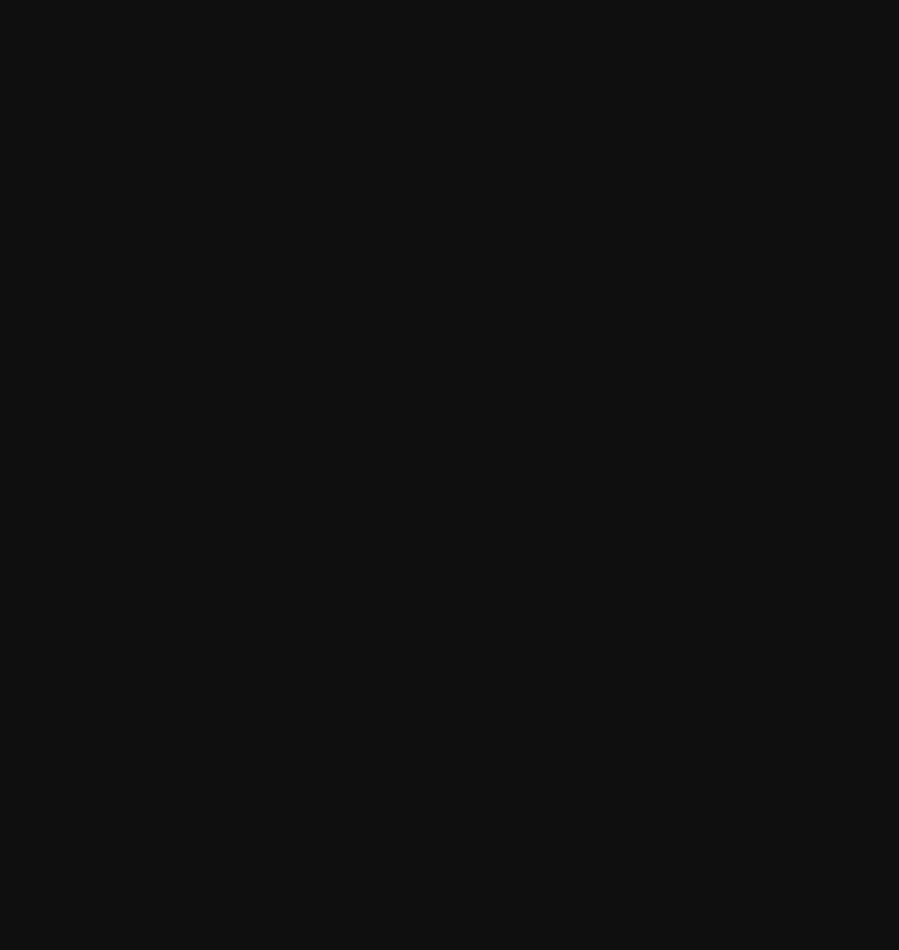
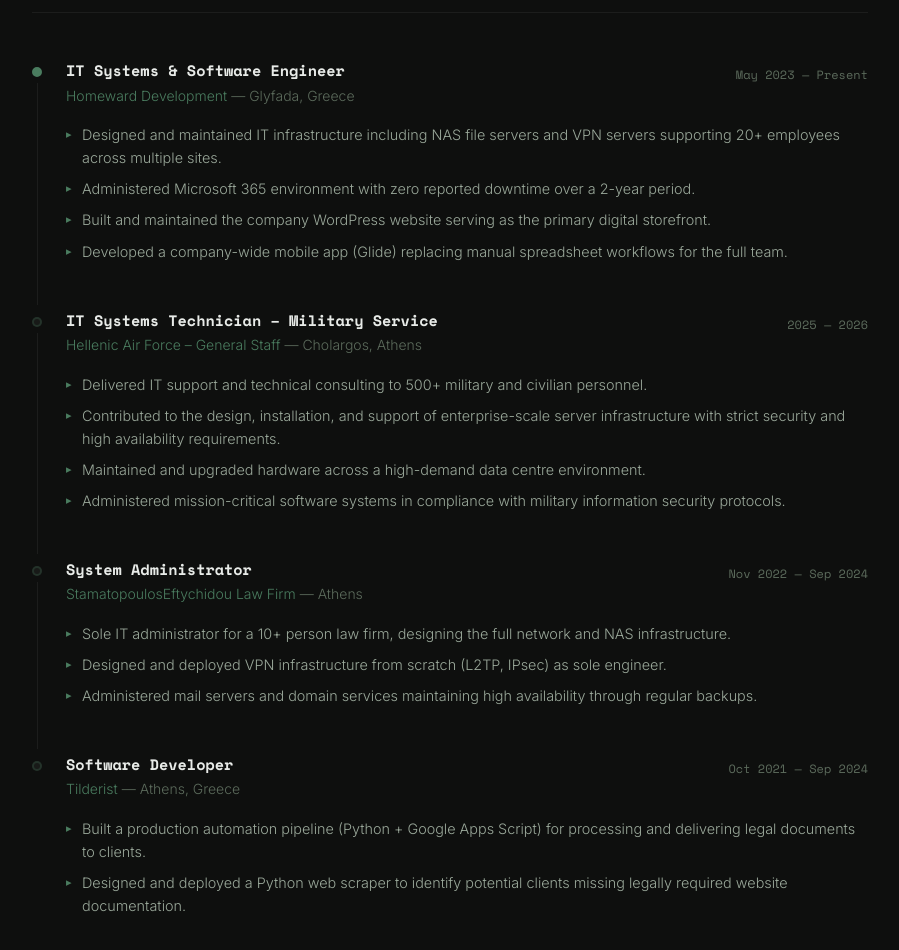
Before and after one commit to Jimsidi/jimsidi.github.io, a React (Vite) app: page / in a window 1280 px wide. Shown: the part 1900-2850 px from the top of the page, without its empty margins (190-1089 px from the left). Before the commit the page ends 1710 px from the top, so only its background shows below. Built offline with nearby package versions, Linux system fonts and the light colour scheme.

Commit message:
feat: add experience section

```diff
--- a/src/App.tsx
+++ b/src/App.tsx
@@ -1,6 +1,7 @@
 import Navbar from './components/Navbar'
 import Hero from './components/Hero'
 import Skills from './components/Skills'
+import Experience from './components/Experience'
 
 function App() {
   return (
@@ -9,6 +10,7 @@ function App() {
       <main>
         <Hero />
         <Skills />
+        <Experience />
       </main>
     </>
   )
--- /dev/null
+++ b/src/components/Experience.tsx
@@ -0,0 +1,93 @@
+const experiences = [
+  {
+    role: 'IT Systems & Software Engineer',
+    company: 'Homeward Development',
+    location: 'Glyfada, Greece',
+    period: 'May 2023 — Present',
+    current: true,
+    bullets: [
+      'Designed and maintained IT infrastructure including NAS file servers and VPN servers supporting 20+ employees across multiple sites.',
+      'Administered Microsoft 365 environment with zero reported downtime over a 2-year period.',
+      'Built and maintained the company WordPress website serving as the primary digital storefront.',
+      'Developed a company-wide mobile app (Glide) replacing manual spreadsheet workflows for the full team.',
+    ],
+  },
+  {
+    role: 'IT Systems Technician – Military Service',
+    company: 'Hellenic Air Force – General Staff',
+    location: 'Cholargos, Athens',
+    period: '2025 — 2026',
+    current: false,
+    bullets: [
+      'Delivered IT support and technical consulting to 500+ military and civilian personnel.',
+      'Contributed to the design, installation, and support of enterprise-scale server infrastructure with strict security and high availability requirements.',
+      'Maintained and upgraded hardware across a high-demand data centre environment.',
+      'Administered mission-critical software systems in compliance with military information security protocols.',
+    ],
+  },
+  {
+    role: 'System Administrator',
+    company: 'StamatopoulosEftychidou Law Firm',
+    location: 'Athens',
+    period: 'Nov 2022 — Sep 2024',
+    current: false,
+    bullets: [
+      'Sole IT administrator for a 10+ person law firm, designing the full network and NAS infrastructure.',
+      'Designed and deployed VPN infrastructure from scratch (L2TP, IPsec) as sole engineer.',
+      'Administered mail servers and domain services maintaining high availability through regular backups.',
+    ],
+  },
+  {
+    role: 'Software Developer',
+    company: 'Tilderist',
+    location: 'Athens, Greece',
+    period: 'Oct 2021 — Sep 2024',
+    current: false,
+    bullets: [
+      'Built a production automation pipeline (Python + Google Apps Script) for processing and delivering legal documents to clients.',
+      'Designed and deployed a Python web scraper to identify potential clients missing legally required website documentation.',
+    ],
+  },
+]
+
+function Experience() {
+  return (
+    <section id="experience">
+      <div className="container">
+        <p className="section-label">Where I have worked</p>
+        <h2 className="section-title">Experience</h2>
+        <div className="timeline">
+          {experiences.map((exp, index) => (
+            <div key={index} className="timeline__item">
+              <div className="timeline__marker">
+                <div className={`timeline__dot ${exp.current ? 'timeline__dot--active' : ''}`} />
+                {index < experiences.length - 1 && <div className="timeline__line" />}
+              </div>
+              <div className="timeline__content">
+                <div className="timeline__header">
+                  <div>
+                    <h3 className="timeline__role">{exp.role}</h3>
+                    <p className="timeline__company">
+                      {exp.company}
+                      <span className="timeline__location"> — {exp.location}</span>
+                    </p>
+                  </div>
+                  <span className="timeline__period">{exp.period}</span>
+                </div>
+                <ul className="timeline__bullets">
+                  {exp.bullets.map((bullet, i) => (
+                    <li key={i} className="timeline__bullet">
+                      {bullet}
+                    </li>
+                  ))}
+                </ul>
+              </div>
+            </div>
+          ))}
+        </div>
+      </div>
+    </section>
+  )
+}
+
+export default Experience
--- a/src/index.css
+++ b/src/index.css
@@ -355,3 +355,108 @@ section {
   background: var(--accent);
   flex-shrink: 0;
 }
+
+/* ── Experience ───────────────────────────────────────────── */
+.timeline {
+  display: flex;
+  flex-direction: column;
+  gap: 0;
+}
+
+.timeline__item {
+  display: flex;
+  gap: 1.5rem;
+}
+
+.timeline__marker {
+  display: flex;
+  flex-direction: column;
+  align-items: center;
+  flex-shrink: 0;
+}
+
+.timeline__dot {
+  width: 10px;
+  height: 10px;
+  border-radius: 50%;
+  background: var(--bg-card);
+  border: 2px solid var(--accent-border);
+  flex-shrink: 0;
+  margin-top: 6px;
+  transition: border-color 0.2s ease;
+}
+
+.timeline__dot--active {
+  background: var(--accent);
+  border-color: var(--accent);
+}
+
+.timeline__line {
+  width: 1px;
+  flex: 1;
+  background: var(--border);
+  margin: 6px 0;
+  min-height: 2rem;
+}
+
+.timeline__content {
+  padding-bottom: 3rem;
+  flex: 1;
+}
+
+.timeline__header {
+  display: flex;
+  justify-content: space-between;
+  align-items: flex-start;
+  gap: 1rem;
+  margin-bottom: 1rem;
+  flex-wrap: wrap;
+}
+
+.timeline__role {
+  font-family: var(--font-mono);
+  font-size: 0.95rem;
+  color: var(--text-primary);
+  margin-bottom: 0.25rem;
+}
+
+.timeline__company {
+  font-size: 0.875rem;
+  color: var(--accent);
+}
+
+.timeline__location {
+  color: var(--text-muted);
+}
+
+.timeline__period {
+  font-family: var(--font-mono);
+  font-size: 0.75rem;
+  color: var(--text-muted);
+  white-space: nowrap;
+  margin-top: 4px;
+}
+
+.timeline__bullets {
+  list-style: none;
+  display: flex;
+  flex-direction: column;
+  gap: 0.5rem;
+}
+
+.timeline__bullet {
+  font-size: 0.9rem;
+  color: var(--text-secondary);
+  padding-left: 1rem;
+  position: relative;
+  line-height: 1.6;
+}
+
+.timeline__bullet::before {
+  content: '▸';
+  position: absolute;
+  left: 0;
+  color: var(--accent);
+  font-size: 0.7rem;
+  top: 3px;
+}
```
